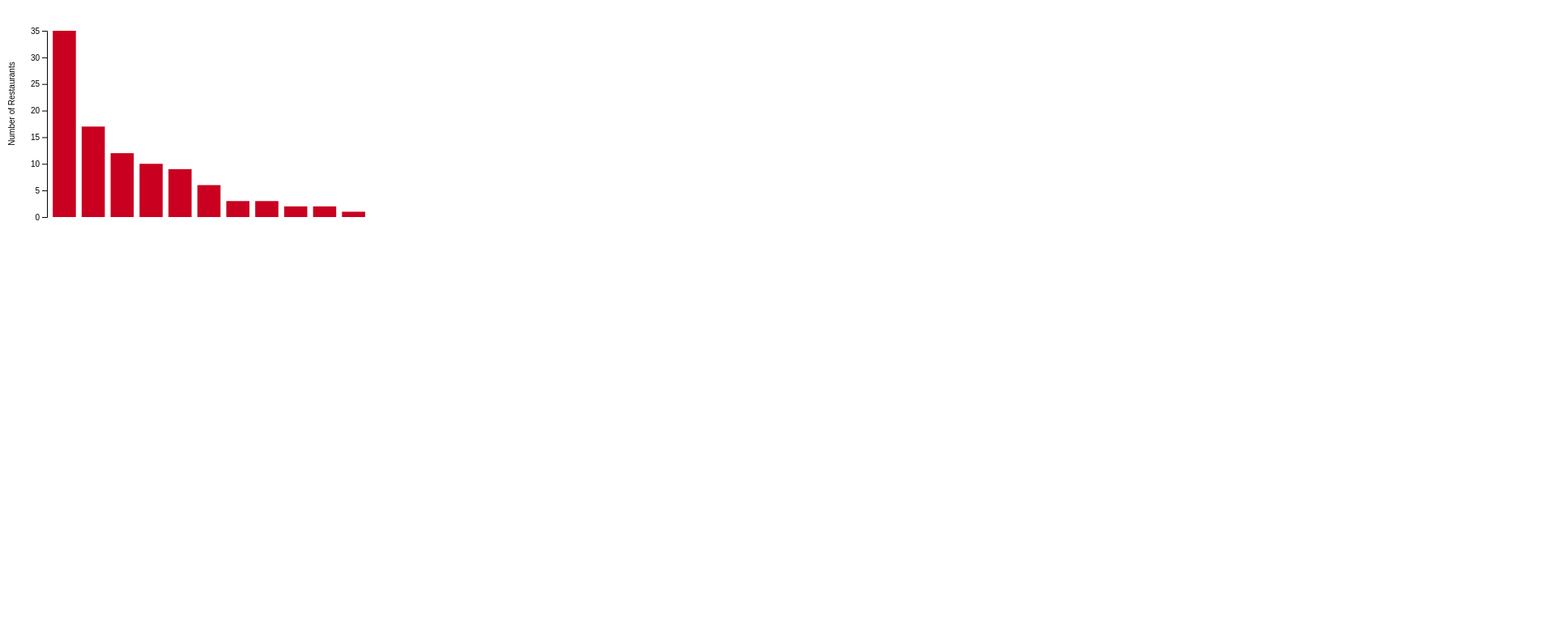
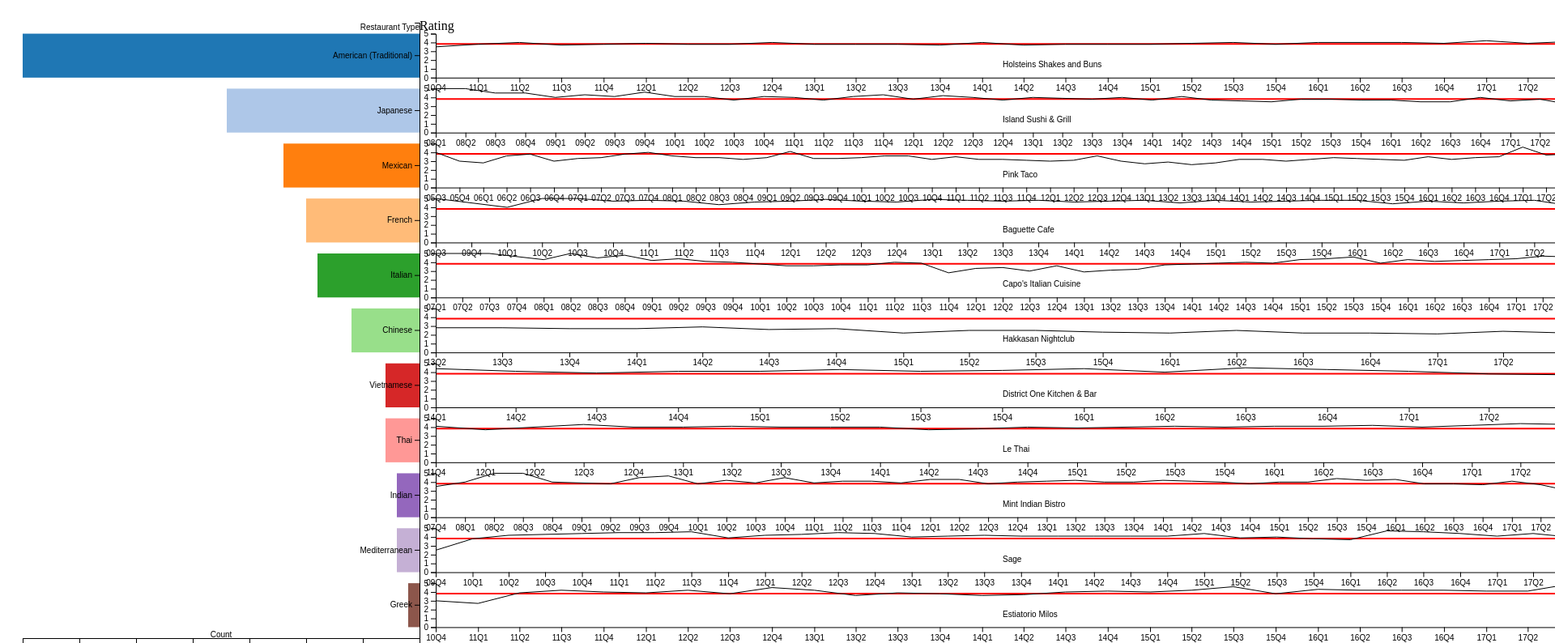
Before and after one commit to Curricular/Yelp-Restaurant-Vis, a plain HTML site: page index.html in a window 1280 px wide. Shown: the top 794 px of the page at 81% size, 1920 px wide, since content can reach past the window. Drawn offline with Linux system fonts and the light colour scheme.

Commit message:
* Roughly implement the main requirements

```diff
--- a/index.html
+++ b/index.html
@@ -1,149 +1,16 @@
 <html>
     <head>
-        <title></title>
+        <meta charset="UTF-8">
+        <title>Yelp Restaurant Rating</title>
         <script src="d3.js"></script>
+        <script src="vis.js"></script>
         <style>
 
         </style>
     </head>
     <body>
-        <svg id="chart">
-
+        <svg id="vis">
         </svg>
     </body>
-    <script>
-        const CHART_WIDTH=500
-            const CHART_HEIGHT=300
-            const COUNT_COLOR="#ca0020"
-            const MARGIN = {
-                left: 50,
-                top: 30,
-                bottom: 40,
-                right: 50
-            }
 
-            function drawChart(data){
-                let categoryData = d3.nest().key(d => d.category)
-                    .rollup(v => v.length)
-                    .entries(data)
-                    .map(d => {return {category: d.key, count: d.value}})
-
-                categoryData.sort((d1, d2) => {
-                    return d3.descending(d1.count, d2.count)})
-
-
-                // define constants
-                const CHART_BODY_WIDTH = CHART_WIDTH - MARGIN.left - MARGIN.right;
-                const CHART_BODY_HEIGHT = CHART_HEIGHT - MARGIN.top - MARGIN.bottom;
-
-                //-------------------------- Create Scales --------------------------
-                //Compute max values for scale Domain
-                const maxCount = d3.max(categoryData, d=>+d.count)
-
-                //Create Scale for the x-axis - https://github.com/d3/d3-scale/blob/master/README.md#scaleBand
-                let barBands = d3.scaleBand()
-                    .range([0, CHART_BODY_WIDTH]) //**TODO 1.1 ** - ADD RANGE FOR THE X AXIS SCALE
-                    .domain(categoryData.map(d => d.category)) //**TODO 1.2 ** - ADD DOMAIN FOR THE X AXIS SCALE
-                    .padding(0.2)
-
-
-                //Create Scale for the y-axis
-                yScale = d3.scaleLinear()
-                    .range([0, CHART_BODY_HEIGHT]) //**TODO 1.3 ** - ADD RANGE OF THE SCALE
-                    .domain([maxCount, 0]) //Note: We consider import values as negative, since money is leaving the country, for that reason we create a scale going from max exports as positive to max import as negative
-
-
-
-                //-------------------------- Draw Bars --------------------------
-
-                //Add bars for imports - This bars are already done, once the scales are created correctly, they should appear on the screen
-                let barGraph = d3.select("#chart")
-                        .append("g")
-                        .attr("transform", `translate(${MARGIN.left},${MARGIN.top})`)
-                        .selectAll("rect")
-                        .data(categoryData)
-                        .enter()
-
-                categoryCountBars = barGraph
-                        .append("rect")
-
-                categoryCountBars
-                    .attr("width", barBands.bandwidth())
-                    .attr("height", d => yScale(0) - yScale(+d.count))
-                    .attr("x", d => barBands(d.category))
-                    .attr("y", d => yScale(+d.count))
-                    .attr("fill", COUNT_COLOR)
-                    .append("title").text(d => `${d.category}->${d.count}`)
-
-                //-------------------------- Add Axes --------------------------
-                //Create the x-axis
-                let yAxis = d3.axisLeft(yScale)
-                    .tickFormat(v => +v);
-                let xAxis = d3.axisBottom(barBands)//**TODO 3.3 ** - CREATE X AXIS
-
-                //**TODO 3.1 ** - Draw the axis for the bar chart
-                yAxisGroup = d3.select("#chart")
-                                .append("g")
-                                .attr("transform",`translate(${MARGIN.left},${MARGIN.top})`)
-                                .call(yAxis);
-                rotateX = -40
-                rotateY = 90
-                yAxisGroup.append("text")
-                            .text("Number of Restaurants")
-                            .attr("dx", rotateX)
-                            .attr("dy", rotateY)
-                            .attr("fill", "black")
-                            .attr("text-anchor", "middle")
-                            .attr("transform", `rotate(270, ${rotateX}, ${rotateY})`);
-
-
-//                dx = 30
-//                dy = 26
-//                d3.select("#chart")
-//                    .append("g")
-//                        .attr("transform", `translate(${MARGIN.left},${CHART_HEIGHT - MARGIN.bottom})`)
-//                        .call(xAxis)
-//                        .selectAll("text")
-//                            .attr("text-anchor", "middle")
-//                            .attr("alignment-baseline", "central")
-//                            .attr("transform", `rotate(90, ${-10}, ${0})`)
-//                            .attr("dy", barBands.bandwidth() / 2)
-//                            .attr("dx", ".15em")
-//                            .attr("fill", "black")
-            }
-
-            function drawData(data){
-                drawChart(data)
-            }
-
-            function loadData(cb){
-                d3.json("Las Vegas Business.json", (err, data) => {
-                    cb(data)
-                })
-            }
-
-            function getDataForIndicator(data, indicator, country) {
-                //This function filters the data returning only data of a giving indicator
-                indicatorData = data.filter(d => d["Indicator Name"] === indicator);
-                if(country) {
-                    indicatorData = indicatorData.filter(d => d["Country Name"] === country)
-                }
-                return indicatorData
-            }
-
-
-            function main(){ //Main function
-                //Set the width and height of the charts SVG
-                d3.selectAll("#chart")
-                    .attr("width", CHART_WIDTH)
-                    .attr("height", CHART_HEIGHT)
-
-                //Load the data
-                loadData((data) => {
-                    drawData(data)
-                })
-            }
-
-            main()
-    </script>
 </html>
--- /dev/null
+++ b/vis.js
@@ -0,0 +1,264 @@
+document.addEventListener("DOMContentLoaded", () => {
+    const SVG_HEIGHT = 800
+    const SVG_WIDTH = 2000
+    const MARGIN = {
+        LEFT: 20,
+        RIGHT:20,
+        TOP:20,
+        BOTTOM:20
+    }
+    const SVG_INNER_HEIGHT = SVG_HEIGHT - MARGIN.TOP - MARGIN.BOTTOM
+    const SVG_INNER_WIDTH = SVG_WIDTH - MARGIN.LEFT - MARGIN.RIGHT
+    const CATEGORY_WIDTH = SVG_INNER_WIDTH / 4
+    const FACETING_CHART_HEIGHT = 200
+    const FACETING_CHART_WIDTH = 1400
+    const MIN_RATING = 0.0
+    const MAX_RATING = 5.0
+
+    function transformDate(business) {
+        business.forEach(element => {
+            element.quarters.forEach(ele => {
+                ele.quarter = new Date(ele.quarter)
+            })
+        })
+        return business
+    }
+
+    function groupByCategory(business) {
+        let categoryData = d3.nest().key(d => d.category)
+                    .entries(business)
+                    .map(d => {return {category: d.key, count: d.values.length, restaurants:d.values}})
+
+        return categoryData.sort((data1, data2) => d3.descending(data1.count, data2.count))
+    }
+
+    function sortRatingByTime(business) {
+        business.forEach(element => {
+            element.quarters.sort((data1, data2) => {
+                return data1.quarter - data2.quarter
+            })
+        })
+        return business
+    }
+
+    function calculateAverageRating(business) {
+        let resCount = 0
+        let ratingTotal = 0
+        business.forEach(d => {
+            d.quarters.forEach(ele => {
+                resCount += 1
+                ratingTotal += ele.rating
+            })
+        })
+        return ratingTotal / resCount
+    }
+
+    function drawCategoryData(selector, categoryData) {
+        let maxCount = d3.max(categoryData, d => d.count)
+        let lenScale = d3.scaleLinear()
+                        .range([0, CATEGORY_WIDTH])
+                        .domain([maxCount, 0])
+        let categoryScale = d3.scaleBand()
+                        .range([0, SVG_INNER_HEIGHT])
+                        .domain(categoryData.map(d => d.category))
+                        .padding(0.2)
+        let colorScale = d3.scaleOrdinal(d3.schemeCategory20)
+
+        let container = d3.select(selector)
+        container.append("g")
+            .attr("transform", `translate(${MARGIN.LEFT},${MARGIN.TOP})`)
+            .selectAll("rect")
+            .data(categoryData)
+            .enter()
+                .append("rect")
+                .attr("x", d => CATEGORY_WIDTH - lenScale(maxCount - d.count))
+                .attr("y", d => categoryScale(d.category))
+                .attr("width", d => lenScale(maxCount - d.count))
+                .attr("height", d => categoryScale.bandwidth())
+                .attr("fill", d => colorScale(d.category))
+                .append("title")
+                    .text(d => `${d.category}`)
+
+        let xAxis = d3.axisBottom(lenScale)
+                    .tickFormat(v => +v)
+        let yAxis = d3.axisLeft(categoryScale)
+
+        d3.select(selector)
+            .append("g")
+                .attr("transform", `translate(${MARGIN.LEFT},${SVG_INNER_HEIGHT+MARGIN.TOP})`)
+                .call(xAxis)
+                .append("text")
+                    .text("Count")
+                    .attr("dx", CATEGORY_WIDTH / 2)
+                    .attr("dy", -10)
+                    .attr("text-anchor", "middle")
+                    .attr("alignment-baseline", "text-before-edge")
+                    .attr("fill", "black")
+
+        let xEnd = lenScale(0)
+        d3.select(selector)
+            .append("g")
+                .attr("transform", `translate(${MARGIN.LEFT + xEnd},${MARGIN.TOP})`)
+                .call(yAxis)
+                .append("text")
+                    .text("Restaurant Type")
+                    .attr("dx", 0)
+                    .attr("dy", 0)
+                    .attr("text-anchor", "end")
+                    .attr("alignment-baseline", "text-before-edge")
+                    .attr("fill", "black")
+
+        return {categoryScale:categoryScale, xStart:xEnd}
+    }
+
+    function drawRestaurantOfSameCategory(selector, restaurants, xStart, yStart, chart_width, chart_height, avgRating) {
+        // console.log(xStart, yStart)
+        for (let i = 0;i < restaurants.length;i++) {
+            let restaurant = restaurants[i]
+            let timeRange = d3.extent(restaurant.quarters, d => d.quarter)
+            let chartXStart = xStart + i * (chart_width + MARGIN.LEFT)
+            let chartXEnd = chartXStart + chart_width
+            let xScale = d3.scaleTime()
+                .range([chartXStart, chartXEnd])
+                .domain(timeRange)
+
+            let chartYStart = yStart
+            let chartYEnd = chartYStart + chart_height
+            let yScale = d3.scaleLinear()
+                .range([chartYStart, chartYEnd])
+                .domain([5.0, 0.0])
+            let xAxis = d3.axisBottom(xScale)
+                .ticks(restaurant.quarters.length)
+                .tickFormat(v => {
+                    if (v.getDate() != 1) {
+                        console.error("assertion error: day->" + v.getDate())
+                        return
+                    }
+                    let season = ""
+
+                    let year = v.getFullYear()
+                    let monthIndex = v.getMonth()
+                    if (monthIndex == 0) {
+                        season = "Q1"
+                    } else if (monthIndex == 3) {
+                        season = "Q2"
+                    } else if (monthIndex == 6) {
+                        season = "Q3"
+                    } else if (monthIndex == 9) {
+                        season = "Q4"
+                    } else {
+                        console.error("assertion error: month->" + monthIndex)
+                    }
+                    return year.toString().slice(2,4) + season
+                })
+            let yAxis = d3.axisLeft(yScale)
+                            .ticks(6)
+                            .tickFormat(v => +v)
+
+            d3.select(selector)
+                .append("line")
+                .attr("x1", MARGIN.LEFT + chartXStart)
+                .attr("x2", MARGIN.LEFT + chartXEnd)
+                .attr("y1", yScale(avgRating) - chart_height)
+                .attr("y2", yScale(avgRating) - chart_height)
+                .attr("stroke", "red")
+                .attr("stroke-width", "2")
+
+            d3.select(selector)
+                .append("text")
+                     .attr("transform", `translate(${MARGIN.LEFT + chartXEnd}, ${yScale(avgRating) - chart_height})`)
+                    .text("avg:" + avgRating)
+                        .attr("text-anchor", "start")
+                        .attr("alignment-baseline", "central")
+                        .attr("stroke", "red")
+
+            const ratingLine = d3.line()
+                .x(d => {return xScale(d.quarter)})
+                .y(d => {return yScale(d.rating)})
+
+            d3.select(selector)
+                .append("g")
+                    .attr("transform", `translate(${MARGIN.LEFT}, ${-chart_height})`)
+                    .append("path")
+                    .datum(restaurant.quarters)
+                    .attr("fill", "none")
+                    .attr("stroke", "black")
+                    .attr("d", ratingLine)
+                    .attr("text-anchor", "start")
+                        .attr("alignment-baseline", "hanging")
+
+            d3.select(selector)
+                .append("g")
+                    .attr("transform", `translate(${MARGIN.LEFT},${yStart})`)
+                    .call(xAxis)
+                    .append("text")
+                        .text(restaurant.business_name)
+                        .attr("dx", xStart + chart_width / 2)
+                        .attr("dy", -20)
+                        .attr("text-anchor", "start")
+                        .attr("alignment-baseline", "hanging")
+                        .attr("fill", "black")
+            d3.select(selector)
+                .append("g")
+                    .attr("transform", `translate(${xStart + MARGIN.LEFT},${-chart_height})`)
+                    .call(yAxis)
+            break
+        }
+    }
+
+    function drawTimeline(selector, business, categoryData, categoryRet) {
+
+        let categoryScale = categoryRet.categoryScale
+        let xCoordinate = categoryRet.xStart
+
+        d3.select(selector)
+                .append("g")
+                    .attr("transform", `translate(${xCoordinate + MARGIN.LEFT},${10})`)
+                    .append("text")
+                        .text("Rating")
+                        .attr("dx", 0)
+                        .attr("dy", 13)
+                        .attr("text-anchor", "start")
+                        .attr("alignment-baseline", "central")
+                        .attr("fill", "black")
+
+        categoryData.forEach(d => {
+            let yCoordinate = categoryScale(d.category)
+            drawRestaurantOfSameCategory(
+                selector,
+                d.restaurants,
+                MARGIN.LEFT + xCoordinate,
+                MARGIN.TOP + yCoordinate + categoryScale.bandwidth(),
+                FACETING_CHART_WIDTH,
+                categoryScale.bandwidth(),
+                calculateAverageRating(business)
+            )
+        })
+    }
+
+    function loadData(selector) {
+        d3.json("Las Vegas Business.json", (err, business) => {
+            if (!err) {
+                let categoryData = groupByCategory(sortRatingByTime(transformDate(business)))
+                let categoryRet = drawCategoryData(selector, categoryData)
+                drawTimeline(selector, business, categoryData, categoryRet)
+            } else {
+                console.error(err)
+            }
+        })
+    }
+
+
+    function main(selector){
+        //Main function
+        //Set the width and height of the charts SVG
+        d3.selectAll(selector)
+            .attr("width", SVG_WIDTH)
+            .attr("height", SVG_HEIGHT)
+
+        //Load the data
+        loadData(selector)
+    }
+
+    main("#vis")
+})
```
